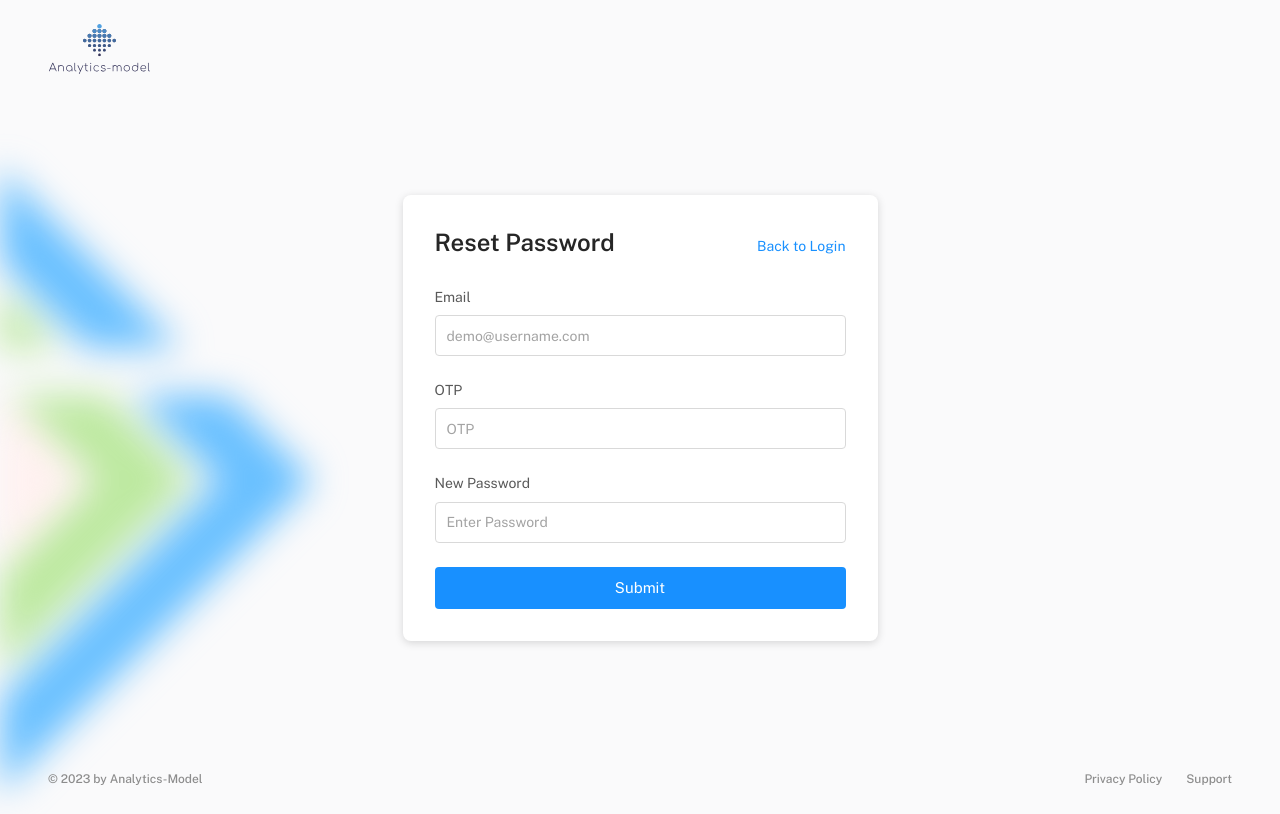
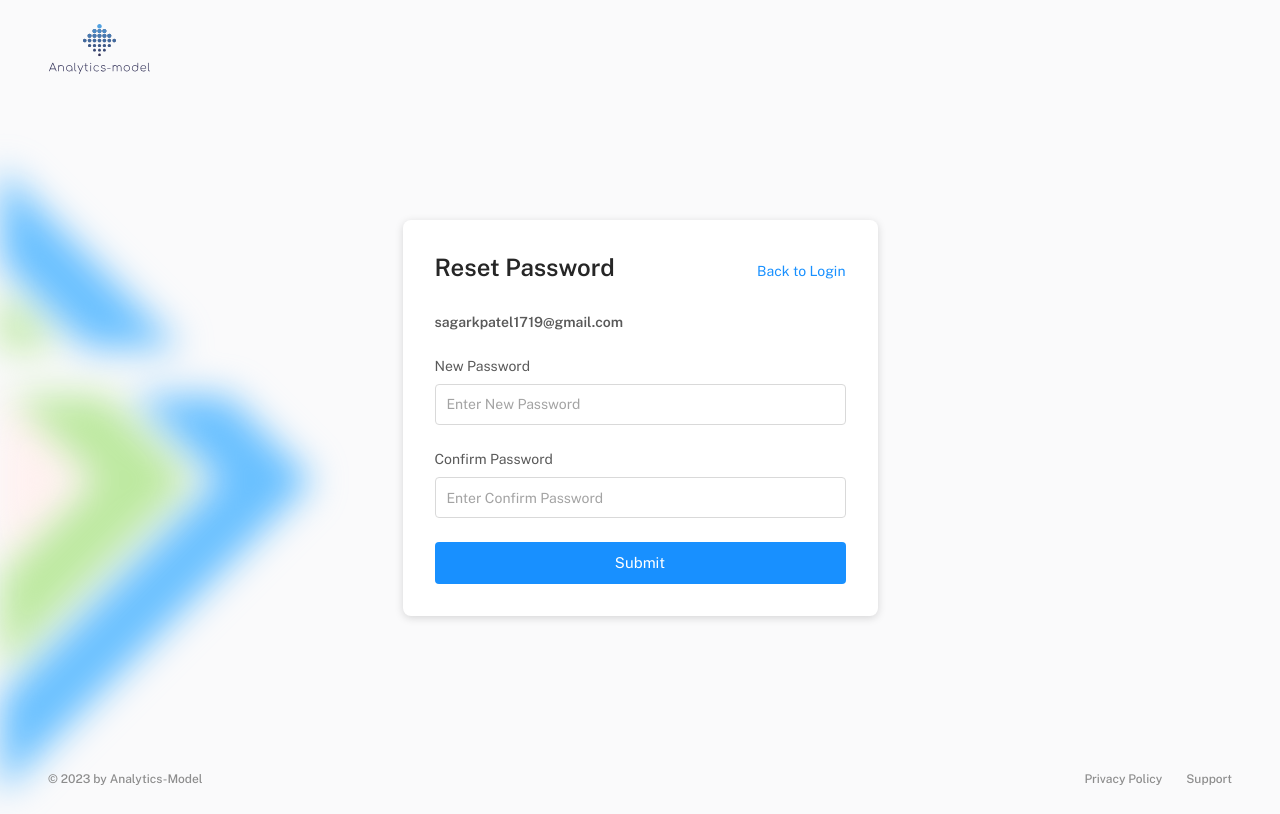
Before and after one commit to Analytics-model-LTD/Analytics-model_Saas, a React (Create React App) app: page /reset-password in a window 1280 px wide. Built offline with nearby package versions, Linux system fonts and the light colour scheme.

Commit message:
Reset password

```diff
--- a/src/pages/authentication/auth-forms/AuthForgetPassword.js
+++ b/src/pages/authentication/auth-forms/AuthForgetPassword.js
@@ -58,15 +58,15 @@ const AuthForgetPassword = () => {
                 initialValues={{
                     email: ''
                 }}
+
                 validationSchema={Yup.object().shape({
                     email: Yup.string().email('Invalid email').max(255).required('Email is required'),
                 })}
                 onSubmit={async (values, { setErrors, setStatus, setSubmitting }) => {
-                    try {
-                        const response = await axios.post('https://2m2rc19wr6.execute-api.eu-north-1.amazonaws.com/dev/api/user/mail-forget-password', {
+                    try {const response = await axios.post('https://2m2rc19wr6.execute-api.eu-north-1.amazonaws.com/dev/api/user/mail-forget-password', {
                             email: values.email
                         });
-                        toast.success(response.message, {
+                        toast.success(response?.data?.message, {
                             position: 'top-center'
                         });
                         setStatus({ success: true });
--- a/src/pages/authentication/auth-forms/AuthResetPassword.js
+++ b/src/pages/authentication/auth-forms/AuthResetPassword.js
@@ -22,6 +22,8 @@ import {
 // third party
 import * as Yup from 'yup';
 import { Formik } from 'formik';
+import { ToastContainer, toast } from "react-toastify";
+import "react-toastify/dist/ReactToastify.css";
 
 // project import
 import FirebaseSocial from './FirebaseSocial';
@@ -30,6 +32,7 @@ import AnimateButton from 'components/@extended/AnimateButton';
 // assets
 import { EyeOutlined, EyeInvisibleOutlined } from '@ant-design/icons';
 import { useDispatch } from 'react-redux';
+import { useFormik } from 'formik';
 
 // ============================|| FIREBASE - LOGIN ||============================ //
 
@@ -46,56 +49,88 @@ const AuthResetPassword = () => {
     const handleMouseDownPassword = (event) => {
         event.preventDefault();
     };
-    // const handleLogin = (event, { setErrors, setStatus, setSubmitting }) => {
-    //     // localStorage.setItem('Y_TOKEN', JSON.stringify(true));
-    //     // navigate('/')
-    //     axios
-    //         .post(
-    //             process.env.REACT_APP_API_BASE_URL + 'reset-password/',
-    //             // {
-    //             //     "new_password": "userOne",
-    //             //     "password": "User@123"
-    //             // },
-    //             event,
-    //             {
-    //                 headers: {
-    //                     'content-type': 'application/json'
-    //                 }
-    //             }
-    //         )
-    //         .then((response) => {
-    //             setStatus({ success: false });
-    //             setSubmitting(false);
-    //             dispatch(showSuccess('Password reset successfully!'))
-    //             console.log(response);
-    //             navigate('/login')
-    //             event.email = '';
-    //         })
+    const handleLogin = (values) => {
+        // localStorage.setItem('Y_TOKEN', JSON.stringify(true));
+        // navigate('/')
+        axios
+            .put(
+                'user/reset-forgot-password',
+                values,
+                {
+                    headers: {
+                        'content-type': 'application/json'
+                    }
+                }
+            )
+            .then((response) => {
+                if (response?.data?.status) {
+                    toast.success(response?.data?.message, {
+                        position: "top-center",
+                    });
+                    setTimeout(() => {
+                        navigate('/login');
+                    }, 2500);
+                }
+                // setStatus({ success: false });
+                // setSubmitting(false);
+                // dispatch(showSuccess('Password reset successfully!'))
+                // console.log(response);
+                // navigate('/login')
+                // event.email = '';
+            })
 
-    //         .catch((err) => {
-    //             setStatus({ success: false });
-    //             setErrors({ submit: err.message });
-    //             setSubmitting(false);
-    //         });
-    // };
+            .catch((err) => {
+                // setStatus({ success: false });
+                // setErrors({ submit: err.message });
+                // setSubmitting(false);
+            });
+    };
+
+    const validationSchema = Yup.object({
+        new_password: Yup.string()
+            .required('New Password is required')
+            .min(6, 'Password should be at least 6 characters long'),
+        confirm_password: Yup.string()
+            .oneOf([Yup.ref('new_password'), null], 'Passwords must match')
+            .required('Confirm Password is required')
+    });
+    const formik = useFormik({
+        initialValues: {
+            email: 'sagarkpatel1719@gmail.com',
+            new_password: '',
+            confirm_password: ''
+        },
+        validationSchema: validationSchema,
+        onSubmit: (values) => {
+            console.log('Form Values', values);
+            handleLogin(values);
+        }
+    });
 
     return (
         <>
             <Formik
             // initialValues={{
-                //     email: '',
-                //     otp: '',
-                //     new_password: ''
+            //     email: 'sagarkpatel1719@gmail.com',
+            //     // otp: '',
+            //     new_password: '',
+            //     confirm_password: ''
+
             // }}
             // validationSchema={Yup.object().shape({
             //     email: Yup.string().max(255).required('Email is required'),
-                //     otp: Yup.string().max(255).required('OTP is required'),
-                //     new_password: Yup.string().max(255).required('New Password is required'),
+            //     // otp: Yup.string().max(255).required('OTP is required'),
+            //     new_password: Yup.string()
+            //         .required('New Password is required')
+            //         .min(6, 'Password should be at least 6 characters long'),
+            //     confirm_password: Yup.string()
+            //         .oneOf([Yup.ref('new_password'), null], 'Passwords must match')
+            //         .required('Confirm Password is required')
             // })}
             // onSubmit={async (values, { setErrors, setStatus, setSubmitting }) => {
             //     console.log(values, setErrors, setStatus, setSubmitting);
             //     try {
-                //         handleLogin(values, { setErrors, setStatus, setSubmitting })
+            //         // handleLogin(values, { setErrors, setStatus, setSubmitting })
             //     } catch (err) {
             //         setStatus({ success: false });
             //         setErrors({ submit: err.message });
@@ -104,12 +139,14 @@ const AuthResetPassword = () => {
             // }}
             >
                 {({ errors, handleBlur, handleChange, handleSubmit, isSubmitting, touched, values }) => (
-                    <form noValidate onSubmit={handleSubmit}>
+                    <form noValidate onSubmit={formik.handleSubmit}>
                         <Grid container spacing={3}>
                             <Grid item xs={12}>
                                 <Stack spacing={1}>
-                                    <InputLabel htmlFor="email-login">Email</InputLabel>
-                                    <OutlinedInput
+                                    {/* <InputLabel htmlFor="email-login">Email</InputLabel> */}
+                                    <InputLabel htmlFor="email-login"><b>sagarkpatel1719@gmail.com</b></InputLabel>
+
+                                    {/* <OutlinedInput
                                         id="email-login"
                                         type="email"
                                         // value={values.email}
@@ -119,7 +156,7 @@ const AuthResetPassword = () => {
                                         placeholder="demo@username.com"
                                         fullWidth
                                         error={Boolean(touched.email && errors.email)}
-                                    />
+                                    /> */}
                                     {/* {touched.email && errors.email && (
                                         <FormHelperText error id="standard-weight-helper-text-email-login">
                                             {errors.email}
@@ -127,7 +164,7 @@ const AuthResetPassword = () => {
                                     )} */}
                                 </Stack>
                             </Grid>
-                            <Grid item xs={12}>
+                            {/* <Grid item xs={12}>
                                 <Stack spacing={1}>
                                     <InputLabel htmlFor="otp-login">OTP</InputLabel>
                                     <OutlinedInput
@@ -141,32 +178,54 @@ const AuthResetPassword = () => {
                                         fullWidth
                                         error={Boolean(touched.otp && errors.otp)}
                                     />
-                                    {/* {touched.otp && errors.otp && (
+                                    {touched.otp && errors.otp && (
                                         <FormHelperText error id="standard-weight-helper-text-otp-login">
                                             {errors.otp}
                                         </FormHelperText>
-                                    )} */}
+                                    )}
                                 </Stack>
-                            </Grid>
+                            </Grid> */}
                             <Grid item xs={12}>
                                 <Stack spacing={1}>
                                     <InputLabel htmlFor="new_password-login">New Password</InputLabel>
                                     <OutlinedInput
                                         id="new_password-login"
                                         type="password"
-                                        // value={values.new_password}
                                         name="new_password"
-                                        onBlur={handleBlur}
-                                        onChange={handleChange}
-                                        placeholder="Enter Password"
+                                        onBlur={formik.handleBlur}
+                                        onChange={formik.handleChange}
+                                        value={formik.values.new_password}
+                                        placeholder="Enter New Password"
                                         fullWidth
-                                        error={Boolean(touched.new_password && errors.new_password)}
+                                        error={Boolean(formik.touched.new_password && formik.errors.new_password)}
                                     />
-                                    {/* {touched.new_password && errors.new_password && (
-                                        <FormHelperText error id="standard-weight-helper-text-new_password-login">
-                                            {errors.new_password}
+                                    {formik.touched.new_password && formik.errors.new_password && (
+                                        <FormHelperText error>
+                                            {formik.errors.new_password}
                                         </FormHelperText>
-                                    )} */}
+                                    )}
+                                </Stack>
+                            </Grid>
+
+                            <Grid item xs={12}>
+                                <Stack spacing={1}>
+                                    <InputLabel htmlFor="confirm_password-login">Confirm Password</InputLabel>
+                                    <OutlinedInput
+                                        id="confirm_password-login"
+                                        type="password"
+                                        name="confirm_password"
+                                        onBlur={formik.handleBlur}
+                                        onChange={formik.handleChange}
+                                        value={formik.values.confirm_password}
+                                        placeholder="Enter Confirm Password"
+                                        fullWidth
+                                        error={Boolean(formik.touched.confirm_password && formik.errors.confirm_password)}
+                                    />
+                                    {formik.touched.confirm_password && formik.errors.confirm_password && (
+                                        <FormHelperText error>
+                                            {formik.errors.confirm_password}
+                                        </FormHelperText>
+                                    )}
                                 </Stack>
                             </Grid>
                             {/* {errors.submit && (
@@ -178,7 +237,7 @@ const AuthResetPassword = () => {
                                 <AnimateButton>
                                     <Button
                                         disableElevation
-                                        disabled={isSubmitting}
+                                        disabled={formik.isSubmitting}
                                         fullWidth
                                         size="large"
                                         type="submit"
@@ -187,6 +246,7 @@ const AuthResetPassword = () => {
                                     >
                                         Submit
                                     </Button>
+                                    <ToastContainer autoClose={2000} />
                                 </AnimateButton>
                             </Grid>
                         </Grid>
--- a/src/routes/LoginRoutes.js
+++ b/src/routes/LoginRoutes.js
@@ -42,6 +42,7 @@ const LoginRoutes = {
             path: 'reset-password',
             element: <AuthResetPassword />
         },
+
     ]
 };
 
```
Also changed, not shown: 2 other files (tests, documents, lock files or other folders). Lines whose indentation alone changed are shown as unchanged.
